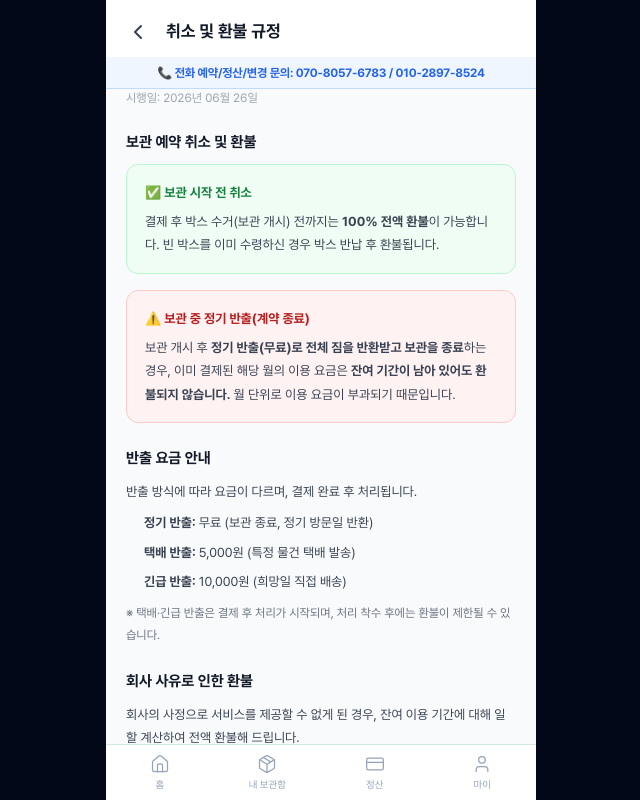
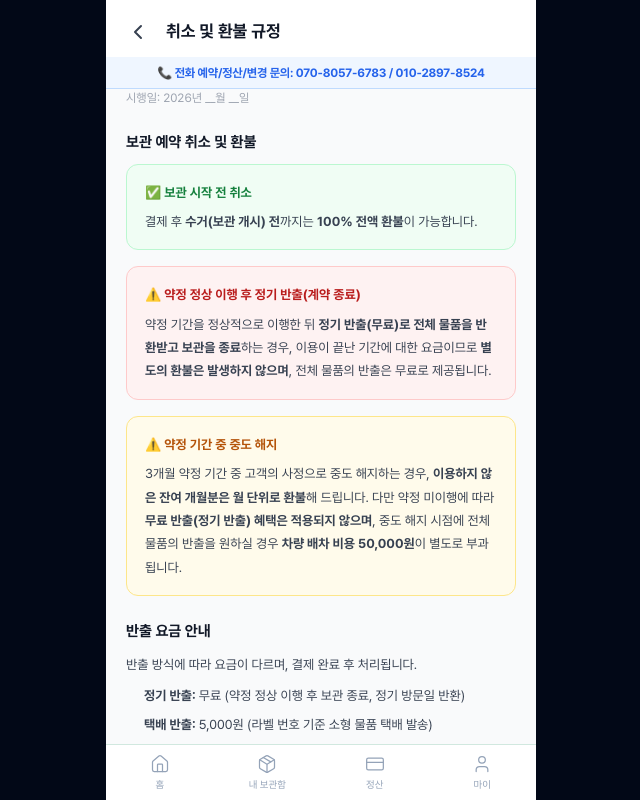
Before and after one commit to sangshin82-crypto/scene-box, a Next.js app: page /personal/refund in a window 1280 px wide. Shown: the top 800 px of the page, without its empty margins (319-959 px from the left). Built offline with nearby package versions, Linux system fonts and the light colour scheme.

Commit message:
환불규정 롤테이너 전환: 중도해지 조항 신설, 수시반출 15000, 약관 7조와 정합

```diff
--- a/src/app/(customer)/personal/refund/page.tsx
+++ b/src/app/(customer)/personal/refund/page.tsx
@@ -18,19 +18,27 @@ export default function PersonalRefundPage() {
         </div>
 
         <div style={{ padding: "24px 20px", display: "flex", flexDirection: "column", gap: 24 }}>
-          <p style={{ fontSize: 12, color: "#9CA3AF" }}>시행일: 2026년 06월 26일</p>
+          <p style={{ fontSize: 12, color: "#9CA3AF" }}>시행일: 2026년 __월 __일</p>
 
           <div>
             <h2 style={{ fontSize: 15, fontWeight: 700, color: "#111827", marginBottom: 10 }}>보관 예약 취소 및 환불</h2>
             <div style={{ fontSize: 13, color: "#374151", lineHeight: 1.8, display: "flex", flexDirection: "column", gap: 16 }}>
+
               <div style={{ background: "#F0FDF4", borderRadius: 12, padding: "16px 18px", border: "1px solid #BBF7D0" }}>
                 <p style={{ fontWeight: 700, color: "#15803D", marginBottom: 6 }}>✅ 보관 시작 전 취소</p>
-                <p>결제 후 박스 수거(보관 개시) 전까지는 <strong>100% 전액 환불</strong>이 가능합니다. 빈 박스를 이미 수령하신 경우 박스 반납 후 환불됩니다.</p>
+                <p>결제 후 <strong>수거(보관 개시) 전</strong>까지는 <strong>100% 전액 환불</strong>이 가능합니다.</p>
               </div>
+
               <div style={{ background: "#FEF2F2", borderRadius: 12, padding: "16px 18px", border: "1px solid #FECACA" }}>
-                <p style={{ fontWeight: 700, color: "#B91C1C", marginBottom: 6 }}>⚠️ 보관 중 정기 반출(계약 종료)</p>
-                <p>보관 개시 후 <strong>정기 반출(무료)로 전체 짐을 반환받고 보관을 종료</strong>하는 경우, 이미 결제된 해당 월의 이용 요금은 <strong>잔여 기간이 남아 있어도 환불되지 않습니다.</strong> 월 단위로 이용 요금이 부과되기 때문입니다.</p>
+                <p style={{ fontWeight: 700, color: "#B91C1C", marginBottom: 6 }}>⚠️ 약정 정상 이행 후 정기 반출(계약 종료)</p>
+                <p>약정 기간을 정상적으로 이행한 뒤 <strong>정기 반출(무료)로 전체 물품을 반환받고 보관을 종료</strong>하는 경우, 이용이 끝난 기간에 대한 요금이므로 <strong>별도의 환불은 발생하지 않으며</strong>, 전체 물품의 반출은 무료로 제공됩니다.</p>
               </div>
+
+              <div style={{ background: "#FFFBEB", borderRadius: 12, padding: "16px 18px", border: "1px solid #FDE68A" }}>
+                <p style={{ fontWeight: 700, color: "#B45309", marginBottom: 6 }}>⚠️ 약정 기간 중 중도 해지</p>
+                <p>3개월 약정 기간 중 고객의 사정으로 중도 해지하는 경우, <strong>이용하지 않은 잔여 개월분은 월 단위로 환불</strong>해 드립니다. 다만 약정 미이행에 따라 <strong>무료 반출(정기 반출) 혜택은 적용되지 않으며</strong>, 중도 해지 시점에 전체 물품의 반출을 원하실 경우 <strong>차량 배차 비용 50,000원</strong>이 별도로 부과됩니다.</p>
+              </div>
+
             </div>
           </div>
 
@@ -39,11 +47,11 @@ export default function PersonalRefundPage() {
             <div style={{ fontSize: 13, color: "#374151", lineHeight: 1.8 }}>
               <p style={{ marginBottom: 8 }}>반출 방식에 따라 요금이 다르며, 결제 완료 후 처리됩니다.</p>
               <ul style={{ paddingLeft: 18, display: "flex", flexDirection: "column", gap: 6 }}>
-                <li><strong>정기 반출:</strong> 무료 (보관 종료, 정기 방문일 반환)</li>
-                <li><strong>택배 반출:</strong> 5,000원 (특정 물건 택배 발송)</li>
-                <li><strong>긴급 반출:</strong> 10,000원 (희망일 직접 배송)</li>
+                <li><strong>정기 반출:</strong> 무료 (약정 정상 이행 후 보관 종료, 정기 방문일 반환)</li>
+                <li><strong>택배 반출:</strong> 5,000원 (라벨 번호 기준 소형 물품 택배 발송)</li>
+                <li><strong>수시 반출:</strong> 15,000원 (라벨 번호 기준 대형 물품, 정기 방문일 직접 배송)</li>
               </ul>
-              <p style={{ marginTop: 10, fontSize: 12, color: "#6B7280" }}>※ 택배·긴급 반출은 결제 후 처리가 시작되며, 처리 착수 후에는 환불이 제한될 수 있습니다.</p>
+              <p style={{ marginTop: 10, fontSize: 12, color: "#6B7280" }}>※ 택배·수시 반출은 결제 후 처리가 시작되며, 처리 착수 후에는 환불이 제한될 수 있습니다.</p>
             </div>
           </div>
 
```
